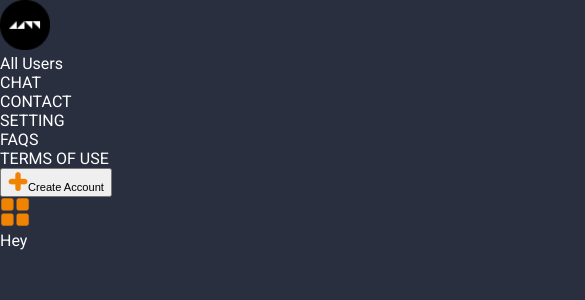
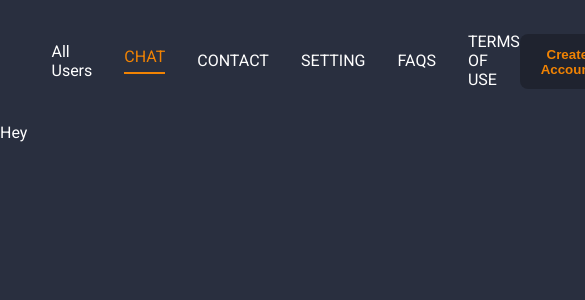
Before and after one commit to VishalTyagi098/Blockchain_Chat_App, a Next.js app: page / in a window 390 px wide. Shown: the top 300 px of the page, 585 px wide, since content can reach past the window. Built offline with nearby package versions, Linux system fonts and the light colour scheme.

Commit message:
css almost done

```diff
--- a/Components/NavBar/NavBar.jsx
+++ b/Components/NavBar/NavBar.jsx
@@ -61,7 +61,7 @@ const NavBar = () => {
                 key={i + 1}
                 className={`${Style.NavBar_box_right_menu_items} ${
                   active == i + 1 ? Style.active_btn : ""
-                }}`}
+                }`}
               >
                 <Link
                   className={Style.NavBar_box_right_menu_items_link}
--- a/Components/NavBar/NavBar.module.css
+++ b/Components/NavBar/NavBar.module.css
@@ -0,0 +1,110 @@
+.NavBar{
+  width: 80%;
+  margin: 3rem auto;
+  position: relative;
+}
+
+.NavBar_box{
+  display: grid;
+  grid-template-columns: 1fr 1.7fr;
+  align-items: center;
+  gap: 2rem;
+}
+.NavBar_box_right{
+  display: flex;
+  align-items: center;
+  justify-content: space-between;
+}
+.NavBar_box_right_menu{
+  display: flex;
+  align-items: center;
+  gap: 2rem;
+  border-bottom: 2px solid transparent;
+  transition: all .3s ease-in-out;
+}
+
+.active_btn{
+  color: #F18303;
+  border-bottom: 2px solid #F18303;
+  padding-bottom: .4rem;
+}
+
+.NavBar_box_right_connect{
+  display: flex;
+  justify-self: flex-end;
+}
+
+.NavBar_box_right_connect button{
+  background-color: rgba(0, 0, 0, .25);
+  padding: 1rem;
+  border: none;
+  border-radius: .5rem;
+  font-size: 1.1rem;
+  color: #F18303;
+  font-weight: 700;
+  cursor:pointer;
+
+  display: flex;
+  align-items: center;
+  gap:.5rem;
+}
+
+.NavBar_box_right_close{
+  display: none;
+}
+
+.NavBar_box_right_open{
+  display: none;
+}
+
+.mobile_menu{
+  display: none;
+}
+
+
+@media only screen and (max-width:35em) {
+  .NavBar{
+    width: 90%;
+    margin: 2rem auto;
+  }
+
+  .NavBar_box{
+    grid-template-columns: .6fr 2fr;
+    justify-content: space-between;
+  }
+
+  .NavBar_box_right_connect button{
+    padding: .8rem;
+    font-size: 1rem;
+  }
+
+  .NavBar_box_right_open{
+    display: block;
+  }
+
+  .NavBar_box_right_omenu{
+    position: fixed;
+    z-index: 111111;
+    background-color: #292F3F;
+    width: 100%;
+    flex-direction: column;
+    height: 100vh;
+    inset: 0 0 0 0;
+    padding: 4rem;
+    display: none;
+  }
+
+  .mobile_menu{
+    display: block;
+    position: fixed;
+    z-index: 111111;
+    background-color: #292F3F;
+    inset: 0 0 0 0;
+    text-align: center;
+    padding-top: 4rem;
+  }
+
+  .mobile_menu_btn{
+    padding-top: 2rem;
+  }
+}
```
